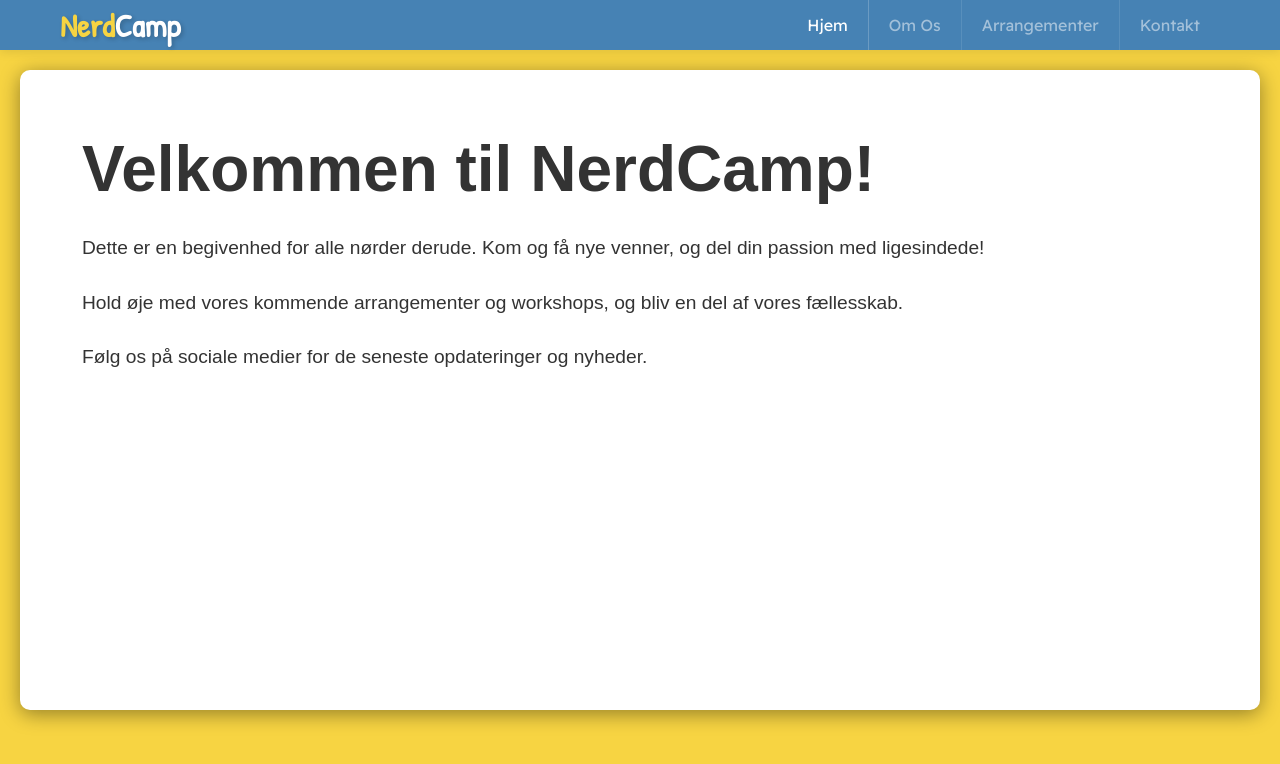
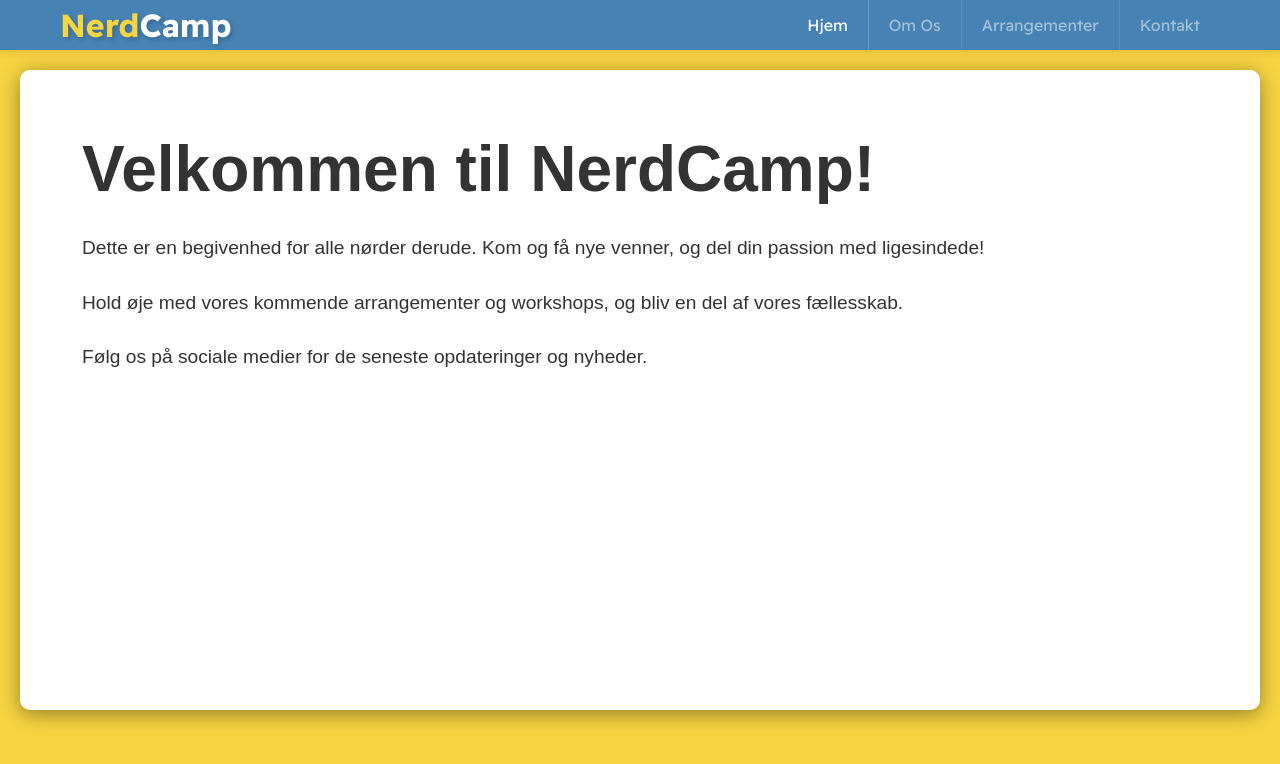
Before and after one commit to LaugeSvan/NerdCamp, a plain HTML site: page index.html in a window 1280 px wide. Drawn offline with Linux system fonts and the light colour scheme.

Commit message:
Change nav text font

```diff
--- a/style.css
+++ b/style.css
@@ -42,7 +42,7 @@ nav {
 
 nav h1 {
    margin: 0;
-   font-family: 'Patrick Hand', cursive;
+   font-family: 'Readex Pro';
    color: var(--nav-text);
    font-size: 2rem;
    text-shadow: 2px 2px 4px rgba(0, 0, 0, 0.2);
@@ -121,7 +121,7 @@ nav li a:focus {
 
 .nerd-c-text {
    color: var(--acc-clr);
-   font-family: Patrick Hand;
+   font-family: Readex Pro;
 }
 
 .content-card {
```
